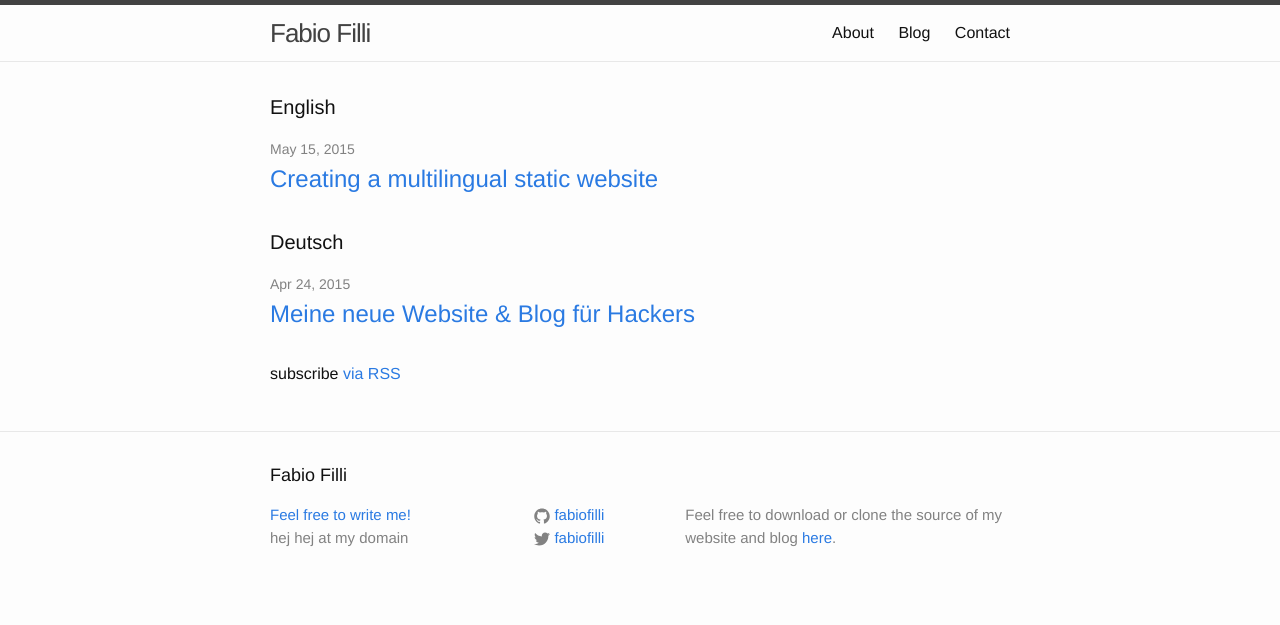
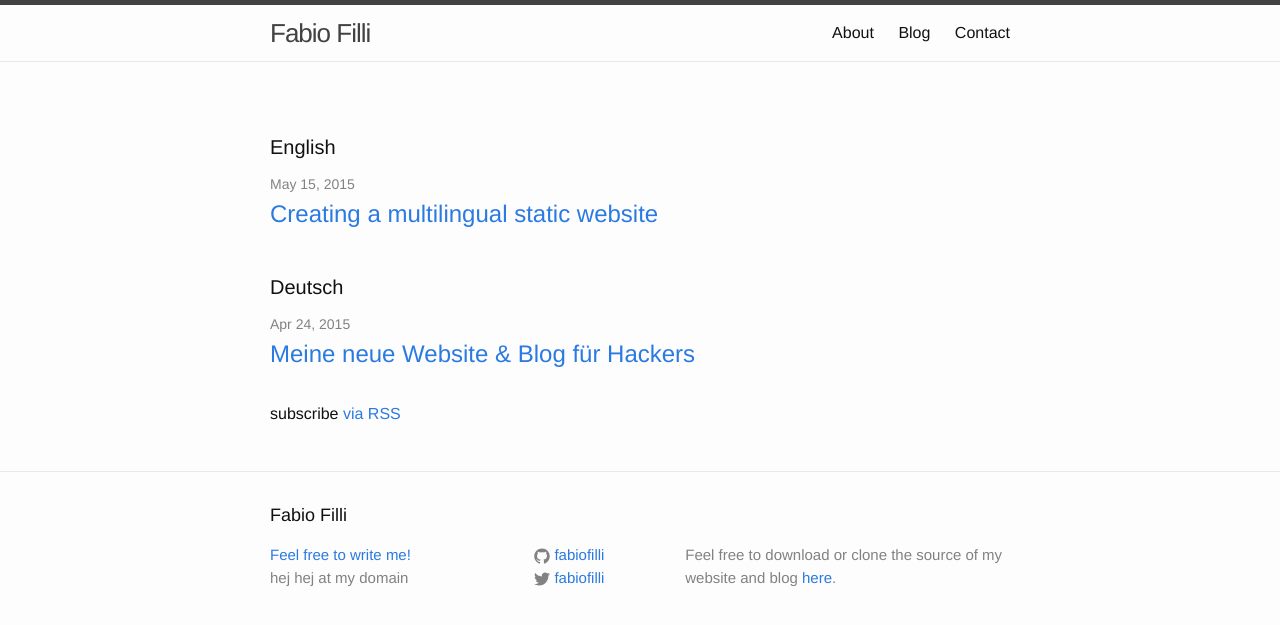
Before and after one commit to fabiofilli/fabiofilli, a Jekyll site: the page built from index.html, in a window 1280 px wide. Shown: the top 625 px of the page. Built offline with Jekyll 4.4.1, drawn with Linux system fonts in a browser that asks for light colours.

Commit message:
modify post list

```diff
--- a/_sass/_layout.scss
+++ b/_sass/_layout.scss
@@ -193,6 +193,11 @@
 /**
  * Posts
  */
+ .post-lang-title {
+   font-size: 20px;
+   margin-top: 40px;
+   margin-bottom: 10px;
+}
 .post-header {
     margin-bottom: $spacing-unit;
 }
--- a/index.html
+++ b/index.html
@@ -4,18 +4,26 @@
 
 <div class="home">
 
+  <h1 class="post-lang-title">English</h1>
+
   <ul class="post-list">
     {% for post in site.posts %}
       {% if post.lang == "en" %}
-      <h1 class="page-heading">English</h1>
       <li>
         <span class="post-meta">{{ post.date | date: "%b %-d, %Y" }}</span>
         <h2>
           <a class="post-link" href="{{ post.url | prepend: site.baseurl }}">{{ post.title }}</a>
         </h2>
       </li>
-      {% elsif post.lang == "de" %}
-      <h1 class="page-heading">Deutsch</h1>
+      {% endif %}
+    {% endfor %}
+  </ul>
+
+  <h1 class="post-lang-title">Deutsch</h1>
+
+  <ul class="post-list">
+    {% for post in site.posts %}
+      {% if post.lang == "de" %}
       <li>
         <span class="post-meta">{{ post.date | date: "%b %-d, %Y" }}</span>
         <h2>
```
Also changed, not shown: blog.html (+11 -3 lines).
